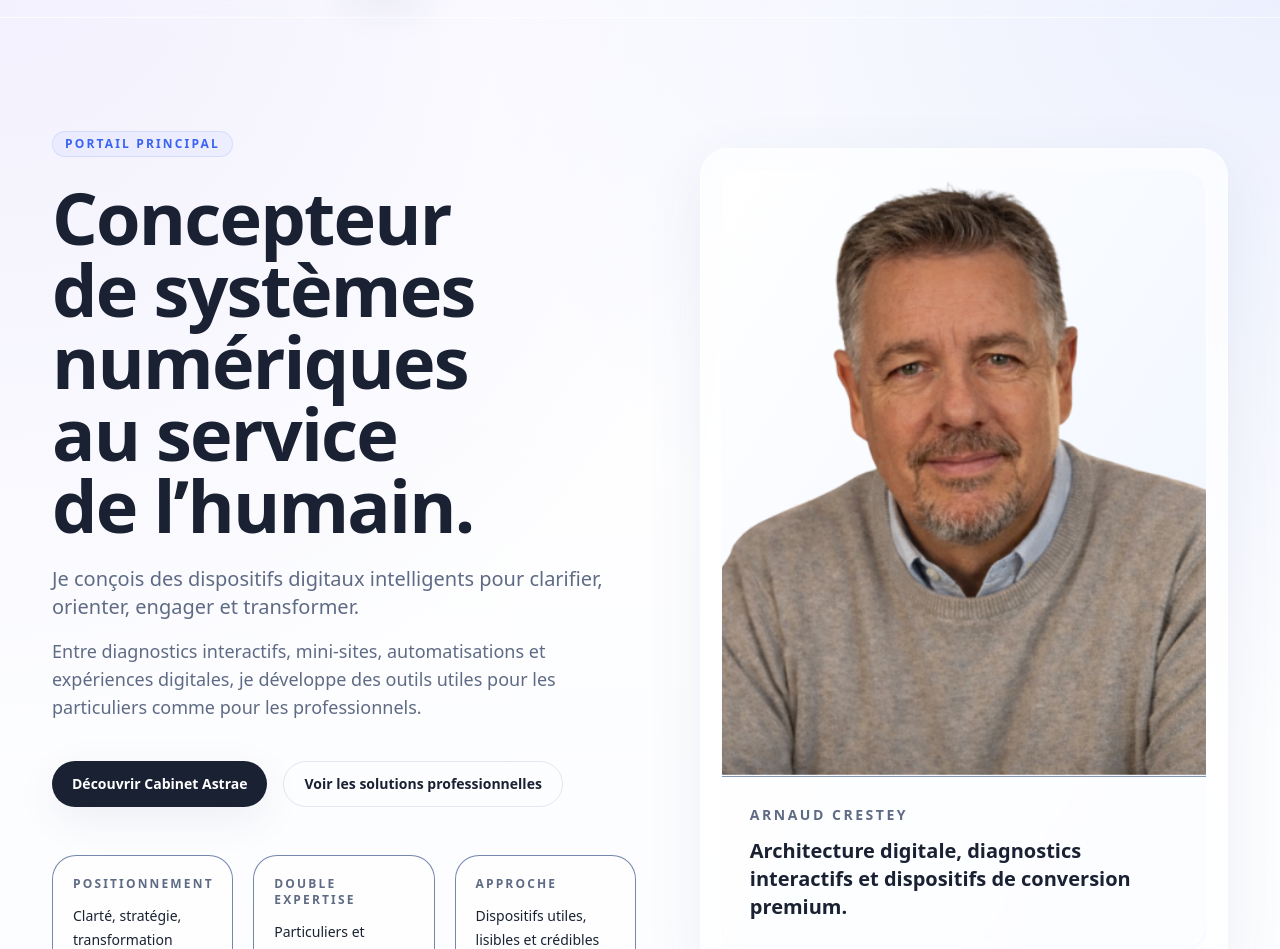
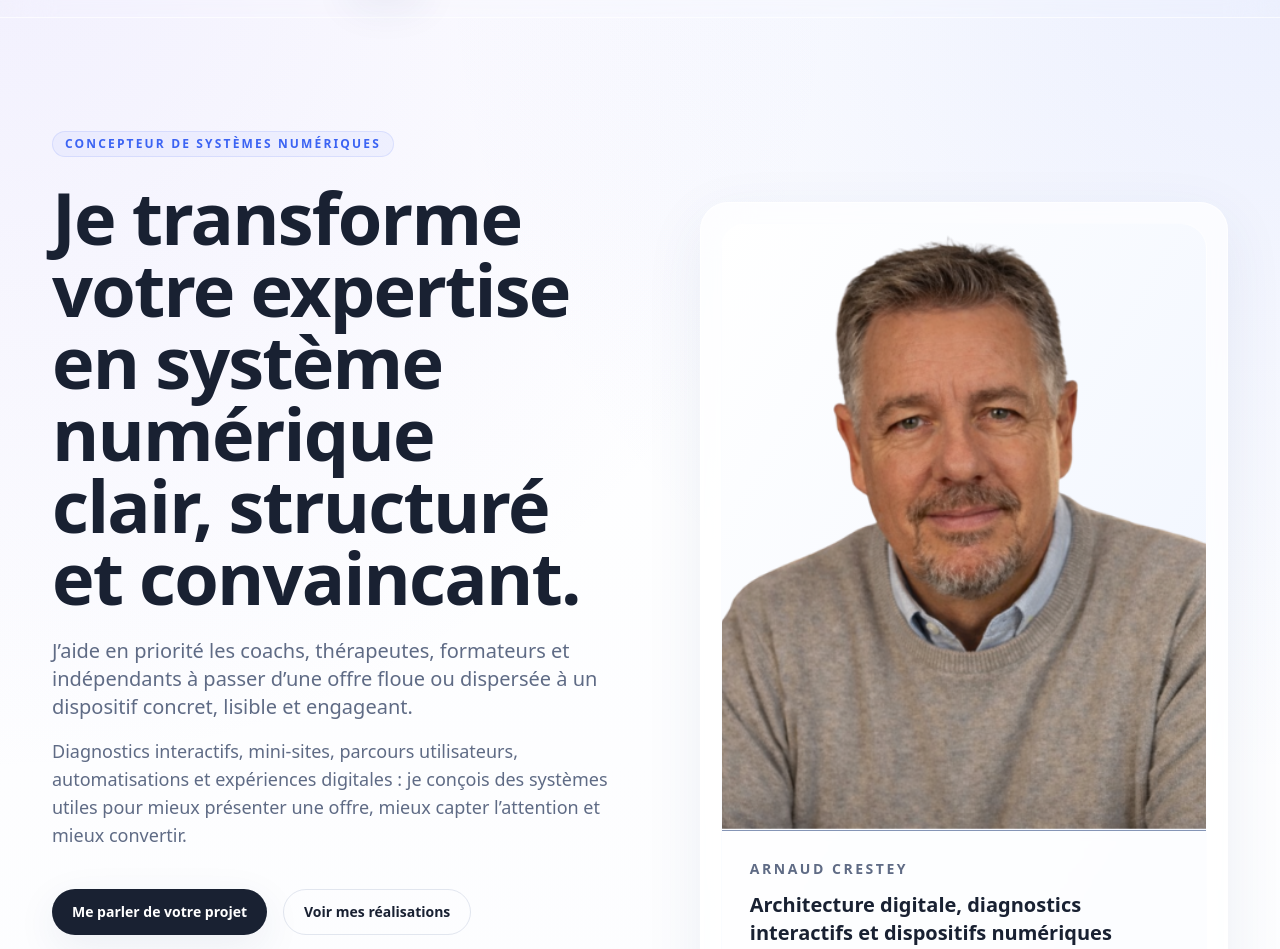
Before and after one commit to arnaudcrestey/portail-site-vitrine, a Next.js app: page / in a window 1280 px wide. Shown: the part 63-1012 px from the top of the page. Built offline with nearby package versions, Linux system fonts and the light colour scheme.

Commit message:
Update hero.tsx

```diff
--- a/components/hero.tsx
+++ b/components/hero.tsx
@@ -6,27 +6,32 @@ export function HomeHero() {
     <section className="relative overflow-hidden">
       <div className="container-layout section-spacing grid items-center gap-12 lg:grid-cols-[1.05fr_0.95fr] lg:gap-16">
         <div>
-          <span className="section-eyebrow">Portail principal</span>
+          <span className="section-eyebrow">Concepteur de systèmes numériques</span>
+
           <h1 className="mt-6 max-w-3xl text-balance text-5xl font-semibold leading-[1.02] sm:text-6xl lg:text-7xl">
-            Concepteur de systèmes numériques au service de l’humain.
+            Je transforme votre expertise en système numérique clair, structuré et convaincant.
           </h1>
+
           <p className="mt-6 max-w-2xl text-lg leading-8 text-slate sm:text-xl">
-            Je conçois des dispositifs digitaux intelligents pour clarifier, orienter, engager et transformer.
+            J’aide en priorité les coachs, thérapeutes, formateurs et indépendants à passer d’une offre floue ou dispersée à un dispositif concret, lisible et engageant.
           </p>
+
           <p className="mt-4 max-w-2xl text-base leading-8 text-slate sm:text-lg">
-            Entre diagnostics interactifs, mini-sites, automatisations et expériences digitales, je développe des outils utiles pour les particuliers comme pour les professionnels.
+            Diagnostics interactifs, mini-sites, parcours utilisateurs, automatisations et expériences digitales : je conçois des systèmes utiles pour mieux présenter une offre, mieux capter l’attention et mieux convertir.
           </p>
+
           <div className="mt-10 flex flex-col gap-4 sm:flex-row">
-            <ButtonLink href="/cabinet-astrae">Découvrir Cabinet Astrae</ButtonLink>
+            <ButtonLink href="/contact">Me parler de votre projet</ButtonLink>
             <ButtonLink href="/diagnostics-automatisations" variant="secondary">
-              Voir les solutions professionnelles
+              Voir mes réalisations
             </ButtonLink>
           </div>
+
           <dl className="mt-12 grid gap-5 sm:grid-cols-3">
             {[
-              ['Positionnement', 'Clarté, stratégie, transformation'],
-              ['Double expertise', 'Particuliers et professionnels'],
-              ['Approche', 'Dispositifs utiles, lisibles et crédibles'],
+              ['Clarté', 'Rendre une offre plus lisible et plus compréhensible'],
+              ['Structure', 'Transformer une expertise en parcours concret'],
+              ['Conversion', 'Créer des dispositifs plus engageants et crédibles'],
             ].map(([label, value]) => (
               <div key={label} className="rounded-3xl border border-line/90 bg-white/65 p-5 backdrop-blur-sm">
                 <dt className="text-xs font-semibold uppercase tracking-[0.18em] text-slate">{label}</dt>
@@ -51,7 +56,9 @@ export function HomeHero() {
             </div>
             <div className="border-t border-line/80 bg-white/80 p-6 backdrop-blur-sm sm:p-7">
               <p className="text-sm font-semibold uppercase tracking-[0.18em] text-slate">Arnaud Crestey</p>
-              <p className="mt-3 text-xl font-semibold text-ink">Architecture digitale, diagnostics interactifs et dispositifs de conversion premium.</p>
+              <p className="mt-3 text-xl font-semibold text-ink">
+                Architecture digitale, diagnostics interactifs et dispositifs numériques pensés pour rendre une expertise plus claire, plus crédible et plus engageante.
+              </p>
             </div>
           </div>
         </Surface>
```
